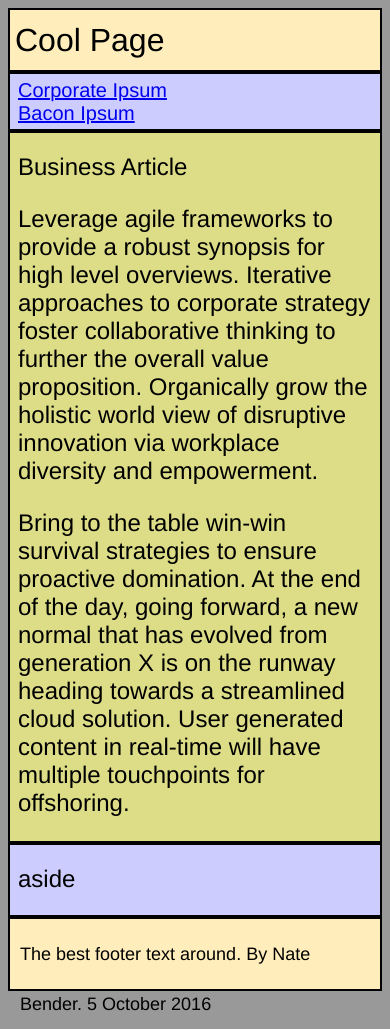
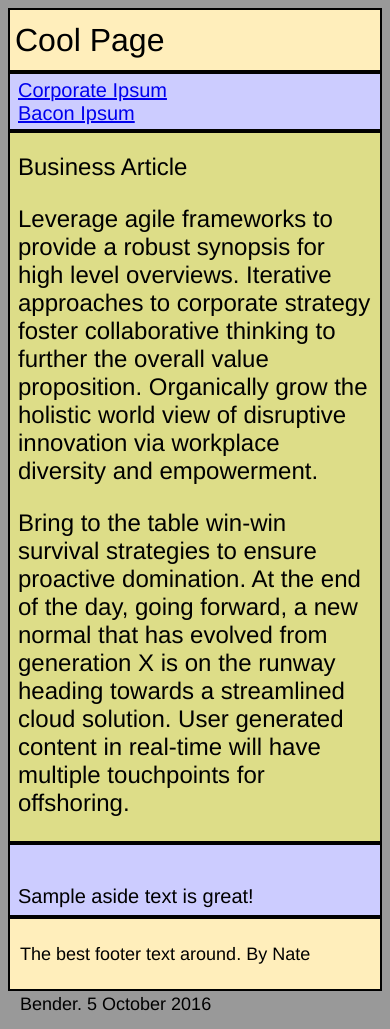
Before and after one commit to nsbender/CS336, a plain HTML site: page lab05/example.html in a window 390 px wide. Drawn offline with Linux system fonts and the light colour scheme.

Commit message:
Finished lab05

```diff
--- a/lab05/example.html
+++ b/lab05/example.html
@@ -24,7 +24,11 @@
       <a href="http://idsgn.dropmark.com/107/1130454">Corporate Ipsum</a><br>
       <a href="http://baconipsum.com/">Bacon Ipsum</a>
     </nav>
-      <aside>aside</aside>
+    <aside>
+      <p>
+        Sample aside text is great!
+      </p>
+    </aside>
   </div>
   <footer>The best footer text around. By Nate Bender. 5 October 2016</footer>
 </body>
--- a/lab05/style.css
+++ b/lab05/style.css
@@ -83,7 +83,8 @@ footer {
   footer {
     line-height: 50px;
   }
-  #main > nav {
+
+  #main > nav, aside {
     padding-top: 5px;
     order: -1;
     font-size: 20px;
```
Lines whose indentation alone changed are shown as unchanged.
